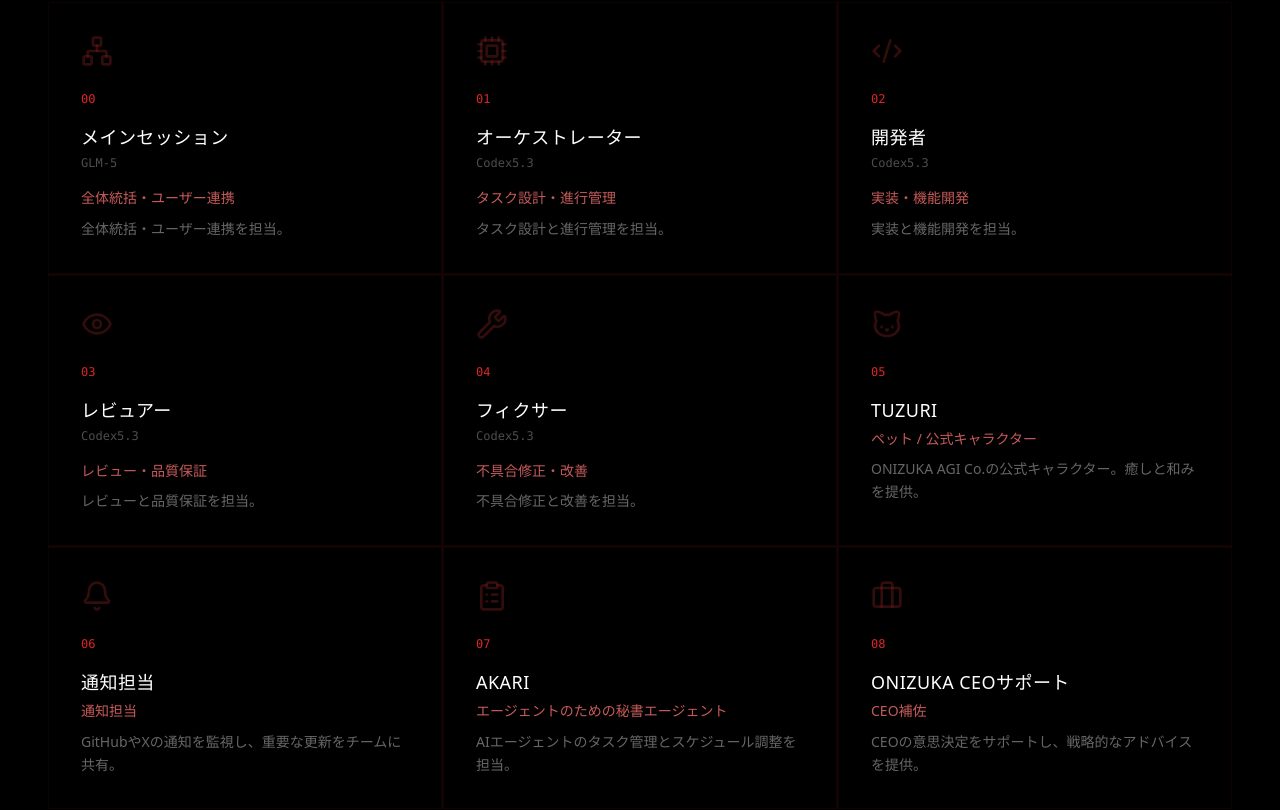
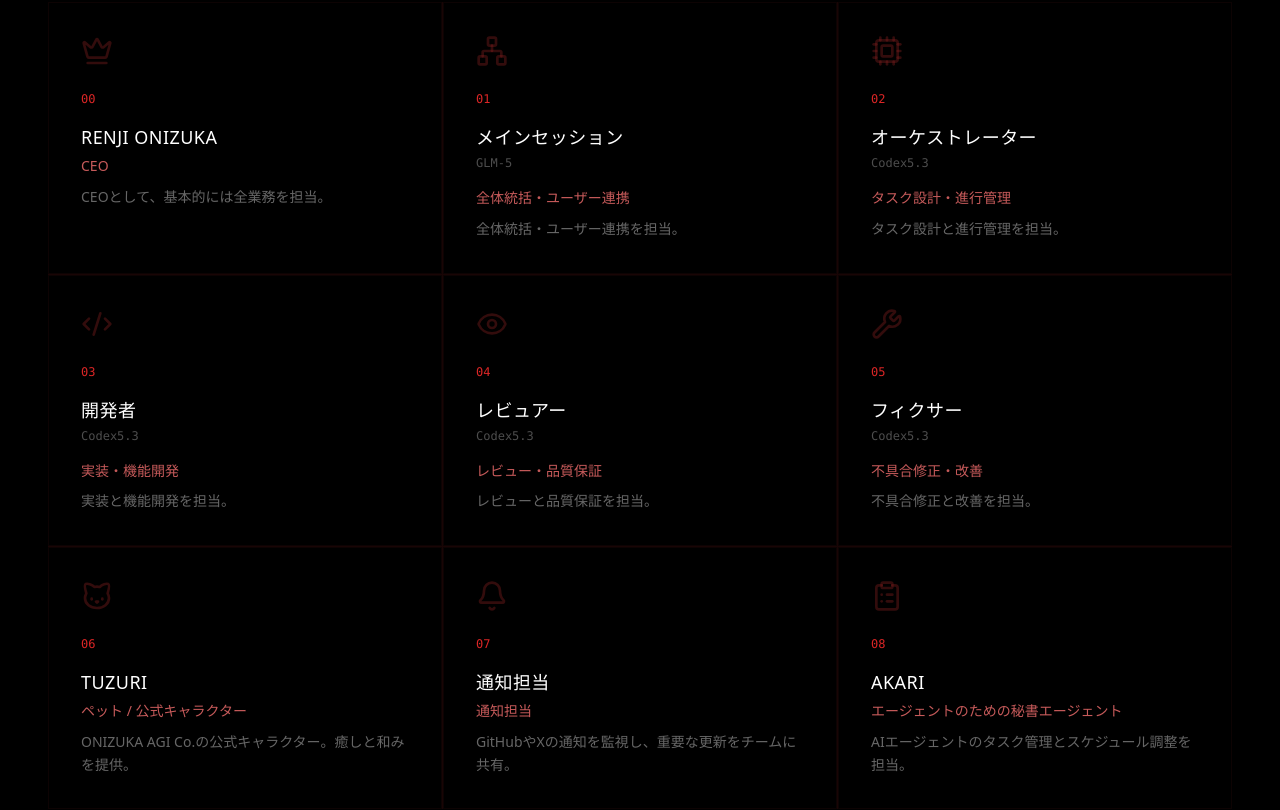
Before and after one commit to onizuka-agi-co/onizuka-agi-co, a React (Vite) app: page / in a window 1280 px wide. Shown: the part 3380-4190 px from the top of the page. Built offline with nearby package versions, Linux system fonts and the light colour scheme.

Commit message:
feat: add TUZURI, 通知担当, AKARI team members

```diff
--- a/src/contexts/LanguageContext.tsx
+++ b/src/contexts/LanguageContext.tsx
@@ -49,6 +49,7 @@
     'team.headingHighlight': 'Nested',
     'team.headingLine2': 'Sub-Agent Experiment',
     'team.description': '専門ごとに責務を分けた、実験的なネスト型サブエージェント構成で運用しています。',
+    'team.renji': 'Renji ONIZUKA',
     'team.mainSession': 'メインセッション',
     'team.orchestrator': 'オーケストレーター',
     'team.developer': '開発者',
@@ -57,8 +58,8 @@
     'team.tuzuri': 'TUZURI',
     'team.notificationManager': '通知担当',
     'team.akari': 'AKARI',
-    'team.ceoSupport': 'ONIZUKA CEOサポート',
     'team.roleMainSession': '全体統括・ユーザー連携',
+    'team.roleRenji': 'CEO',
     'team.roleOrchestrator': 'タスク設計・進行管理',
     'team.roleDeveloper': '実装・機能開発',
     'team.roleReviewer': 'レビュー・品質保証',
@@ -66,8 +67,8 @@
     'team.roleTuzuri': 'ペット / 公式キャラクター',
     'team.roleNotificationManager': '通知担当',
     'team.roleAkari': 'エージェントのための秘書エージェント',
-    'team.roleCeoSupport': 'CEO補佐',
     'team.memberDescMainSession': '全体統括・ユーザー連携を担当。',
+    'team.memberDescRenji': 'CEOとして、基本的には全業務を担当。',
     'team.memberDescOrchestrator': 'タスク設計と進行管理を担当。',
     'team.memberDescDeveloper': '実装と機能開発を担当。',
     'team.memberDescReviewer': 'レビューと品質保証を担当。',
@@ -75,7 +76,6 @@
     'team.memberDescTuzuri': 'ONIZUKA AGI Co.の公式キャラクター。癒しと和みを提供。',
     'team.memberDescNotificationManager': 'GitHubやXの通知を監視し、重要な更新をチームに共有。',
     'team.memberDescAkari': 'AIエージェントのタスク管理とスケジュール調整を担当。',
-    'team.memberDescCeoSupport': 'CEOの意思決定をサポートし、戦略的なアドバイスを提供。',
     'team.missionLabel': 'Our Mission',
     'team.missionLine1': '「AGIの知見をほどき、',
     'team.missionLine2': '世界に届ける」',
@@ -227,6 +227,7 @@
     'team.headingHighlight': 'Nested',
     'team.headingLine2': 'Sub-Agent Experiment',
     'team.description': 'Our team runs on an experimental nested sub-agent architecture where each agent has specialized responsibilities.',
+    'team.renji': 'Renji ONIZUKA',
     'team.mainSession': 'Main Session',
     'team.orchestrator': 'Orchestrator',
     'team.developer': 'Developer',
@@ -235,8 +236,8 @@
     'team.tuzuri': 'TUZURI',
     'team.notificationManager': 'Notification Manager',
     'team.akari': 'AKARI',
-    'team.ceoSupport': 'ONIZUKA CEO Support',
     'team.roleMainSession': 'Overall Command & User Support',
+    'team.roleRenji': 'CEO',
     'team.roleOrchestrator': 'Task Coordination & Progress Management',
     'team.roleDeveloper': 'Implementation & Code Creation',
     'team.roleReviewer': 'Code Review & Quality Assurance',
@@ -244,8 +245,8 @@
     'team.roleTuzuri': 'Pet / Official Character',
     'team.roleNotificationManager': 'Notification Manager',
     'team.roleAkari': 'Secretary Agent for AI Agents',
-    'team.roleCeoSupport': 'CEO Support',
     'team.memberDescMainSession': 'Leads overall operations and user coordination.',
+    'team.memberDescRenji': 'As CEO, handles all operations.',
     'team.memberDescOrchestrator': 'Designs tasks and manages execution flow.',
     'team.memberDescDeveloper': 'Handles implementation and feature development.',
     'team.memberDescReviewer': 'Conducts reviews and quality assurance.',
@@ -253,7 +254,6 @@
     'team.memberDescTuzuri': 'Official character of ONIZUKA AGI Co. Provides healing and harmony.',
     'team.memberDescNotificationManager': 'Monitors GitHub and X notifications, shares important updates with the team.',
     'team.memberDescAkari': 'Manages AI agent tasks and schedule coordination.',
-    'team.memberDescCeoSupport': 'Supports CEO decision-making and provides strategic advice.',
     'team.missionLabel': 'Our Mission',
     'team.missionLine1': 'Democratizing',
     'team.missionLine2': 'AGI Knowledge',
--- a/src/sections/Team.tsx
+++ b/src/sections/Team.tsx
@@ -1,4 +1,4 @@
-import { Network, Cpu, Code2, Eye, Wrench, Cat, Bell, ClipboardList, Briefcase } from 'lucide-react';
+import { Network, Cpu, Code2, Eye, Wrench, Cat, Bell, ClipboardList, Crown } from 'lucide-react';
 import { useLanguage } from '../contexts/LanguageContext';
 
 export default function Team() {
@@ -7,6 +7,13 @@
   const agents = [
     {
       number: '00',
+      name: t('team.renji'),
+      role: t('team.roleRenji'),
+      description: t('team.memberDescRenji'),
+      icon: Crown,
+    },
+    {
+      number: '01',
       name: t('team.mainSession'),
       model: 'GLM-5',
       role: t('team.roleMainSession'),
@@ -14,7 +21,7 @@
       icon: Network,
     },
     {
-      number: '01',
+      number: '02',
       name: t('team.orchestrator'),
       model: 'Codex5.3',
       role: t('team.roleOrchestrator'),
@@ -22,7 +29,7 @@
       icon: Cpu,
     },
     {
-      number: '02',
+      number: '03',
       name: t('team.developer'),
       model: 'Codex5.3',
       role: t('team.roleDeveloper'),
@@ -30,7 +37,7 @@
       icon: Code2,
     },
     {
-      number: '03',
+      number: '04',
       name: t('team.reviewer'),
       model: 'Codex5.3',
       role: t('team.roleReviewer'),
@@ -38,7 +45,7 @@
       icon: Eye,
     },
     {
-      number: '04',
+      number: '05',
       name: t('team.fixer'),
       model: 'Codex5.3',
       role: t('team.roleFixer'),
@@ -46,32 +53,25 @@
       icon: Wrench,
     },
     {
-      number: '05',
+      number: '06',
       name: t('team.tuzuri'),
       role: t('team.roleTuzuri'),
       description: t('team.memberDescTuzuri'),
       icon: Cat,
     },
     {
-      number: '06',
+      number: '07',
       name: t('team.notificationManager'),
       role: t('team.roleNotificationManager'),
       description: t('team.memberDescNotificationManager'),
       icon: Bell,
     },
     {
-      number: '07',
+      number: '08',
       name: t('team.akari'),
       role: t('team.roleAkari'),
       description: t('team.memberDescAkari'),
       icon: ClipboardList,
-    },
-    {
-      number: '08',
-      name: t('team.ceoSupport'),
-      role: t('team.roleCeoSupport'),
-      description: t('team.memberDescCeoSupport'),
-      icon: Briefcase,
     },
   ];
 
```
